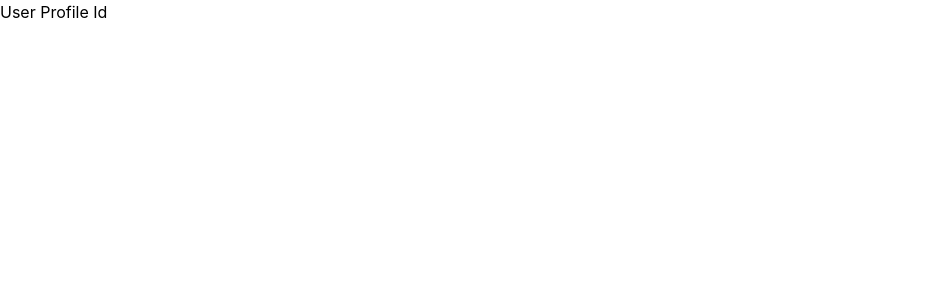
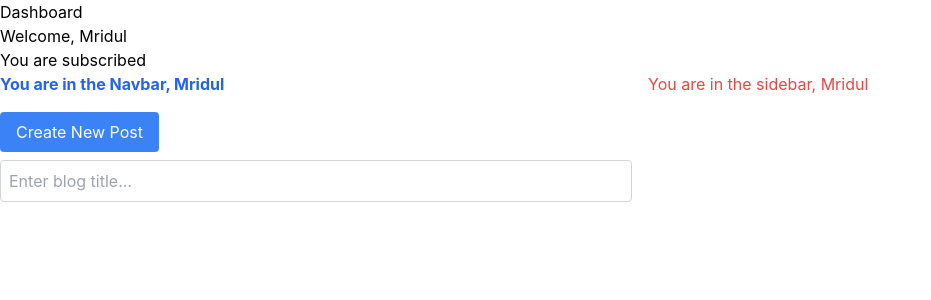
Before and after one commit to Sumonta056/tech-stack-basics, a React (Vite) app: page /6-usecontext in a window 1280 px wide. Shown: the top 300 px of the page, without its empty margins (0-931 px from the left). Built offline with nearby package versions, Linux system fonts and the light colour scheme.

Commit message:
feat: learning useContext - useRef

```diff
--- a/src/App.tsx
+++ b/src/App.tsx
@@ -4,6 +4,7 @@ import Like from "./components/like-unlike/Like";
 import TypingProps from "./learning/3-typing-props/Index";
 import UseState from "./learning/4-useState/Index";
 import ParentChild from "./learning/5-parent-child/Main";
+import UseContext from "./learning/6-useContext-useRef/Index";
 import Home from "./note-app/pages/Home";
 import NewNote from "./note-app/pages/NewNote";
 import NotePage from "./note-app/pages/NotePage";
@@ -16,6 +17,7 @@ export default function App() {
       <Route path="/3-typing-props" element={<TypingProps />} />
       <Route path="/4-usestate" element={<UseState />} />
       <Route path="/5-parent-child" element={<ParentChild />} />
+      <Route path="/6-usecontext" element={<UseContext />} />
       <Route path="/home" element={<Home />} />
       <Route path="/new" element={<NewNote />} />
       <Route path="/note/:id" element={<NotePage />} />
--- /dev/null
+++ b/src/learning/6-useContext-useRef/Dashboard.tsx
@@ -0,0 +1,25 @@
+import Navbar from "./Navbar";
+import SideBar from "./SideBar";
+import NewPost from "./useRef";
+import { useUserContext } from "./useContext";
+
+function Dashboard() {
+  const user = useUserContext();
+
+  return (
+    <div>
+      <h1>Dashboard</h1>
+      <p>Welcome, {user.name}</p>
+      <p>
+        {user.isSubscribed ? "You are subscribed" : "You are not subscribed"}
+      </p>
+      <div className="grid grid-cols-2 gap-4">
+        <Navbar />
+        <SideBar />
+        <NewPost />
+      </div>
+    </div>
+  );
+}
+
+export default Dashboard;
--- /dev/null
+++ b/src/learning/6-useContext-useRef/Index.tsx
@@ -0,0 +1,16 @@
+import { useState } from "react";
+import Dashboard from "./Dashboard";
+import { DashboardContext, User } from "./useContext";
+
+function Index() {
+  const [user] = useState<User>({ name: "Mridul", isSubscribed: true });
+  return (
+    <div>
+      <DashboardContext.Provider value={user}>
+        <Dashboard />
+      </DashboardContext.Provider>
+    </div>
+  );
+}
+
+export default Index;
--- /dev/null
+++ b/src/learning/6-useContext-useRef/Navbar.tsx
@@ -0,0 +1,12 @@
+import { useUserContext } from "./useContext";
+
+function Navbar() {
+  const user = useUserContext();
+  return (
+    <div className="font-bold text-blue-600">
+      You are in the Navbar, {user.name}
+    </div>
+  );
+}
+
+export default Navbar;
--- /dev/null
+++ b/src/learning/6-useContext-useRef/SideBar.tsx
@@ -0,0 +1,10 @@
+import { useUserContext } from "./useContext";
+
+function SideBar() {
+  const user = useUserContext();
+  return (
+    <div className="text-red-500">You are in the sidebar, {user.name}</div>
+  );
+}
+
+export default SideBar;
--- /dev/null
+++ b/src/learning/6-useContext-useRef/useContext.ts
@@ -0,0 +1,16 @@
+import { createContext, useContext } from "react";
+
+export interface User {
+  name: string;
+  isSubscribed: boolean;
+}
+
+export const DashboardContext = createContext<User | undefined>(undefined);
+
+export function useUserContext() {
+  const user = useContext(DashboardContext);
+  if (user === undefined) {
+    throw new Error("useUserContext must be used within a DashboardProvider");
+  }
+  return user;
+}
--- /dev/null
+++ b/src/learning/6-useContext-useRef/useRef.tsx
@@ -0,0 +1,32 @@
+import { useRef } from "react";
+// useRef is used when you need to interact with the DOM directly without causing re-renders.
+// Does not trigger a re-render when updated.
+// Auto-focus input fields, storing previous values without re-render
+
+const NewPost = () => {
+  const titleRef = useRef(null); // Reference to the title input field
+
+  const handleNewPost = () => {
+    titleRef.current.focus(); // Focus the input field
+  };
+
+  return (
+    <div>
+      <button
+        onClick={handleNewPost}
+        className="px-4 py-2 text-white bg-blue-500 rounded"
+      >
+        Create New Post
+      </button>
+
+      <input
+        ref={titleRef}
+        type="text"
+        placeholder="Enter blog title..."
+        className="block w-full p-2 mt-2 border border-gray-300 rounded"
+      />
+    </div>
+  );
+};
+
+export default NewPost;
```
